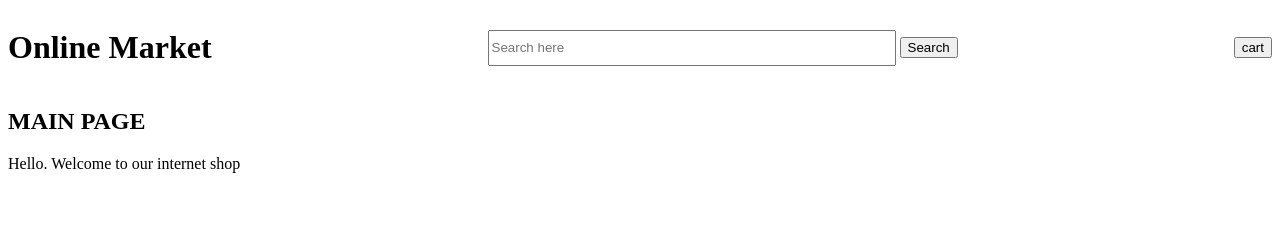
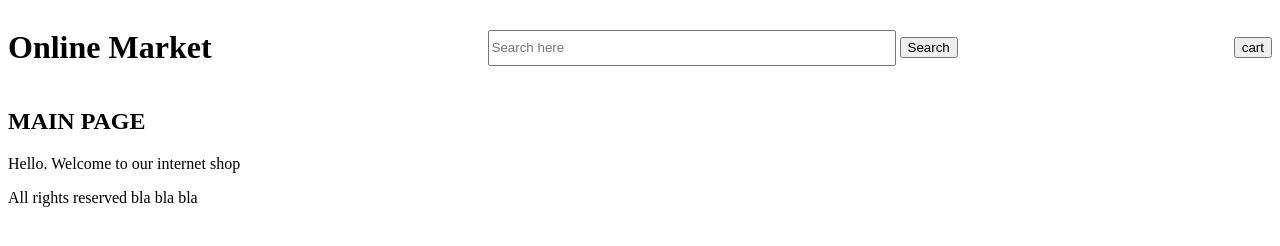
Before and after one commit to IvanJSBog/online-market, a plain HTML site: page index.html in a window 1280 px wide. Drawn offline with Linux system fonts and the light colour scheme.

Commit message:
footer markup

```diff
--- a/index.html
+++ b/index.html
@@ -31,6 +31,8 @@
         <section class="adds-section"></section>
         <section class="banner-section"></section>
     </main>
-    <footer></footer>
+    <footer>
+        <p>All rights reserved bla bla bla</p>
+    </footer>
 </body>
 </html>
```
